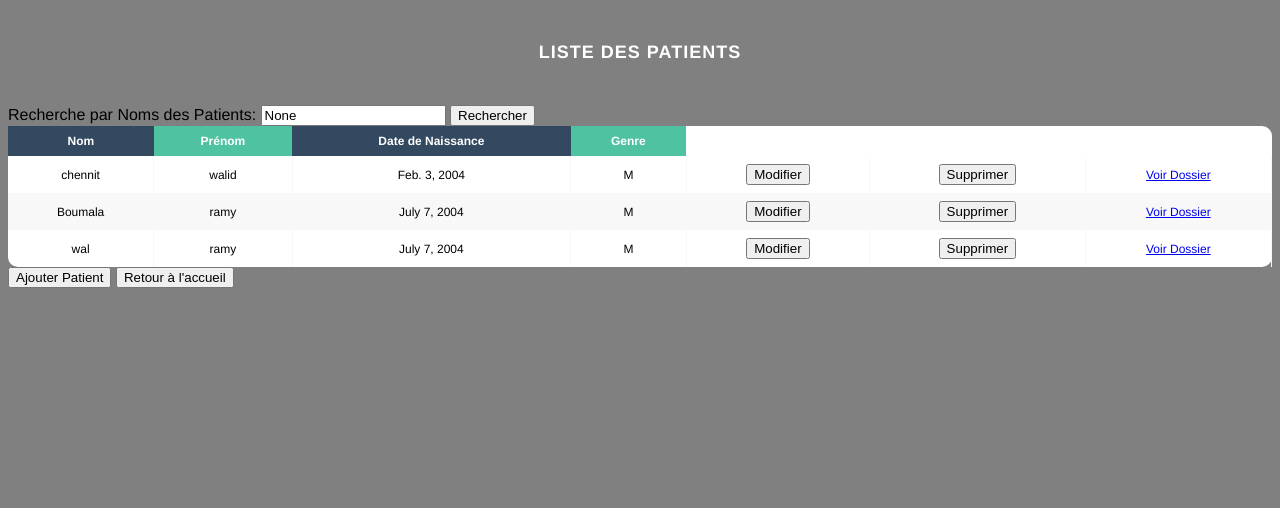
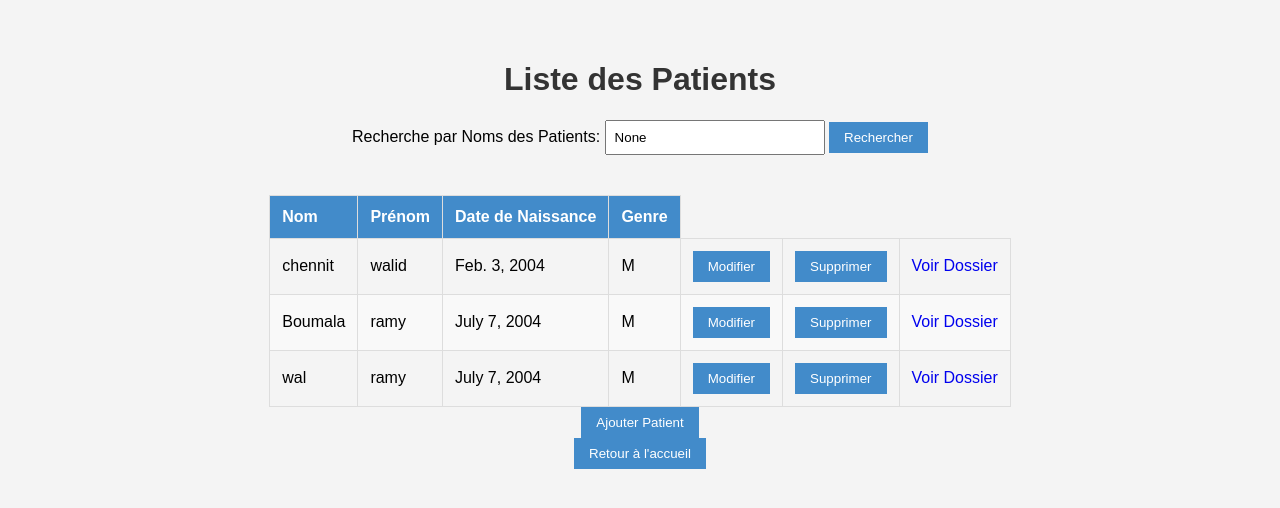
Before and after one commit to Ramskyii/Projet_SI_Django, a Django app: page /liste_patients/ in a window 1280 px wide. Shown: the top 508 px of the page. Run offline with Django 5.2, Linux system fonts and the light colour scheme; data comes from the database, SQL or seed files in the repository.

Commit message:
decoration

```diff
--- a/Projet/app1/static/css/styleListP.css
+++ b/Projet/app1/static/css/styleListP.css
@@ -1,123 +1,68 @@
-*{
-    box-sizing: border-box;
-    -webkit-box-sizing: border-box;
-    -moz-box-sizing: border-box;
-  }
-  body{
-    font-family: Helvetica;
-    -webkit-font-smoothing: antialiased;
-    background: gray;
-  }
-  h1{
-    text-align: center;
-    font-size: 18px;
-    text-transform: uppercase;
-    letter-spacing: 1px;
-    color: white;
-    padding: 30px 0;
-  }
-  table-wrapper{
-    margin: 10px 70px 70px;
-    box-shadow: 0px 35px 50px rgba( 0, 0, 0, 0.2 );
+/* styles.css */
+
+body {
+  font-family: Arial, sans-serif;
+  margin: 20px;
+  padding: 20px;
+  background-color: #f4f4f4;
+  display: flex;
+  flex-direction: column;
+  align-items: center;
+  justify-content: center;
+
 }
 
-  .fl-table {
-    border-radius: 10px;
-    font-size: 12px;
-    font-weight: normal;
-    border: none;
-    border-collapse: collapse;
-    width: 100%;
-    max-width: 100%;
-    white-space: nowrap;
-    background-color: white;
+h1 {
+  color: #333;
 }
 
-  .fl-table td, .fl-table th {
-    text-align: center;
-    padding: 8px;
+form {
+  margin-bottom: 20px;
 }
 
-  .fl-table td {
-    border-right: 1px solid #f8f8f8;
-    font-size: 12px;
+input[type="text"] {
+  padding: 8px;
+  width: 200px;
 }
 
-  .fl-table thead th {
-    color: #ffffff;
-    background: #4FC3A1;
-  }
-  .fl-table thead th:nth-child(odd) {
-    color: #ffffff;
-    background: #324960;
+button {
+  padding: 8px 15px;
+  background-color: #428bca;
+  color: #fff;
+  border: none;
+  cursor: pointer;
+  align-items: center;
 }
 
-  .fl-table tr:nth-child(even) {
-    background: #F8F8F8;
+table {
+  width: 100%;
+  border-collapse: collapse;
+  margin-top: 20px;
 }
 
-  /* Responsive */
+th, td {
+  padding: 12px;
+  border: 1px solid #ddd;
+  text-align: left;
+}
 
-  @media (max-width: 767px) {
-    .fl-table {
-        display: block;
-        width: 100%;
+th {
+  background-color: #428bca;
+  color: #fff;
 }
-    .table-wrapper:before{
-        content: "Scroll horizontally >";
-        display: block;
-        text-align: right;
-        font-size: 11px;
-        color: white;
-        padding: 0 0 10px;
+
+tbody tr:nth-child(even) {
+  background-color: #f9f9f9;
 }
-    .fl-table thead, .fl-table tbody, .fl-table thead th {
-        display: block;
+
+a {
+  text-decoration: none;
 }
-    .fl-table thead th:last-child{
-        border-bottom: none;
+
+button:hover {
+  background-color: #3071a9;
 }
-    .fl-table thead {
-        float: left;
+.button-container {
+  display: flex;
+  gap: 10px; /* Adjust the space between buttons */
 }
-    .fl-table tbody {
-        width: auto;
-        position: relative;
-        overflow-x: auto;
-    }
-    .fl-table td, .fl-table th {
-        padding: 20px .625em .625em .625em;
-        height: 60px;
-        vertical-align: middle;
-        box-sizing: border-box;
-        overflow-x: hidden;
-        overflow-y: auto;
-        width: 120px;
-        font-size: 13px;
-        text-overflow: ellipsis;
-    }
-    .fl-table thead th {
-        text-align: left;
-        border-bottom: 1px solid #f7f7f9;
-    }
-    .fl-table tbody tr {
-        display: table-cell;
-    }
-    .fl-table tbody tr:nth-child(odd) {
-        background: none;
-    }
-    .fl-table tr:nth-child(even) {
-        background: transparent;
-    }
-    .fl-table tr td:nth-child(odd) {
-        background: #F8F8F8;
-        border-right: 1px solid #E6E4E4;
-    }
-    .fl-table tr td:nth-child(even) {
-        border-right: 1px solid #E6E4E4;
-    }
-    .fl-table tbody td {
-        display: block;
-        text-align: center;
-    }
-  }
--- a/Projet/app1/templates/ajouter_patient.html
+++ b/Projet/app1/templates/ajouter_patient.html
@@ -36,12 +36,12 @@
     </div>
 
     <div class="form-group">
-        <label for="{{ form.Telephone_M.id_for_label }}">Adresse Postale:</label>
+        <label for="{{ form.Adresse_P.id_for_label}}">Adresse Postale:</label>
         {{ form.Adresse_P}}
     </div>
 
     <div class="form-group">
-        <label for="{{ form.Telephone_M.id_for_label }}">Genre:</label>
+        <label for="{{ form.Genre.id_for_label }}">Genre:</label>
         {{ form.Genre}}
     </div>
     <br><br>
```
Also changed, not shown: Projet/app1/forms.py (+16 -1 lines), Projet/app1/static/css/styleListRDV.css (added, +68 -0 lines), Projet/app1/static/css/styleRDV.css (+28 -53 lines), Projet/app1/templates/ajouter_rdv.html (+21 -73 lines), Projet/app1/templates/index.html (+0 -7 lines), Projet/app1/templates/liste_rdv.html (+8 -3 lines). Lines whose indentation alone changed are shown as unchanged.
